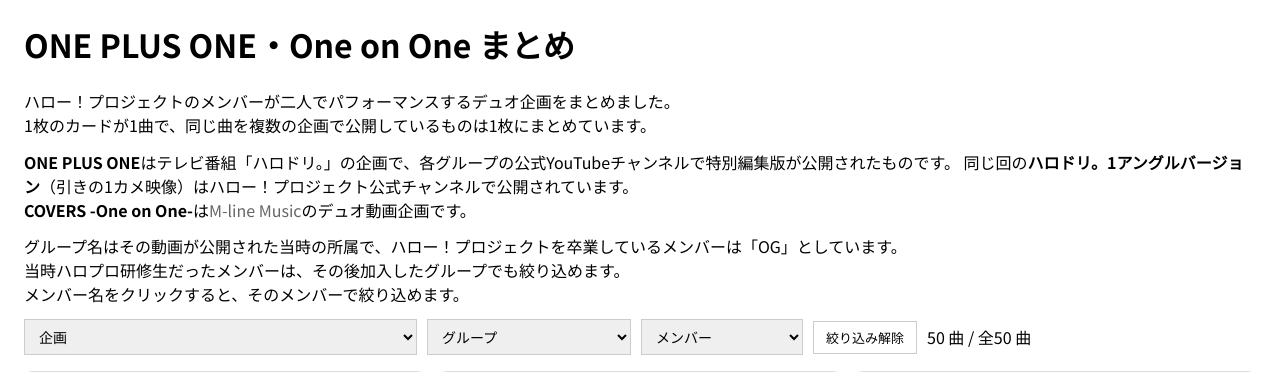
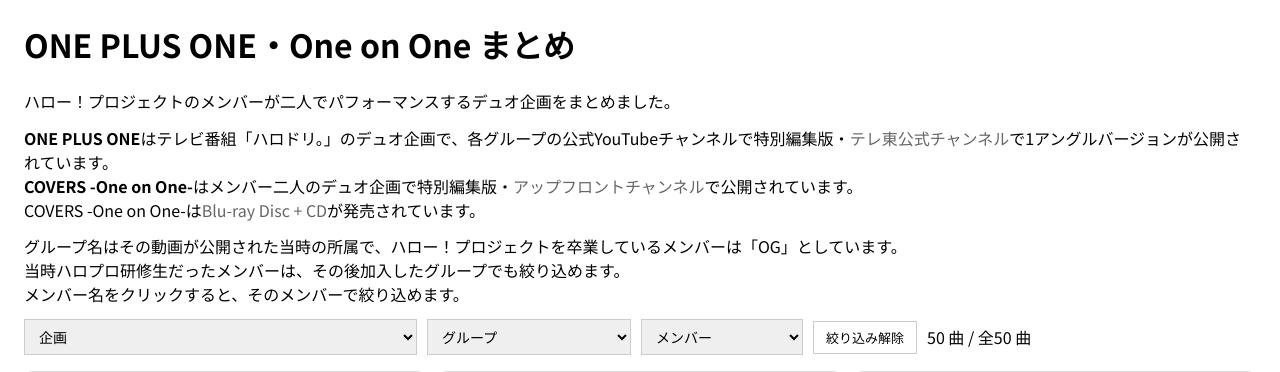
Before and after one commit to yxmxgxn/Cloudflare, a PHP site: page /HelloYouTube/oneplusone.php in a window 1280 px wide. Shown: the part 40-412 px from the top of the page. Run offline with PHP 8.4, Linux system fonts and the light colour scheme.

Commit message:
Footer修正

```diff
--- a/HelloYouTube/oneplusone.php
+++ b/HelloYouTube/oneplusone.php
@@ -13,11 +13,10 @@
   <h1>ONE PLUS ONE・One on One まとめ</h1>
 <div class="opo-lead">
   <p>ハロー！プロジェクトのメンバーが二人でパフォーマンスするデュオ企画をまとめました。<br>
-  1枚のカードが1曲で、同じ曲を複数の企画で公開しているものは1枚にまとめています。</p>
 
-  <p><strong>ONE PLUS ONE</strong>はテレビ番組「ハロドリ。」の企画で、各グループの公式YouTubeチャンネルで特別編集版が公開されたものです。
-  同じ回の<strong>ハロドリ。1アングルバージョン</strong>（引きの1カメ映像）はハロー！プロジェクト公式チャンネルで公開されています。<br>
-  <strong>COVERS -One on One-</strong>は<a href="https://www.youtube.com/@M-lineMusic" target="_blank" rel="noopener noreferrer">M-line Music</a>のデュオ動画企画です。</p>
+  <p><strong>ONE PLUS ONE</strong>はテレビ番組「ハロドリ。」のデュオ企画で、各グループの公式YouTubeチャンネルで特別編集版・<a href="https://www.youtube.com/@TVTOKYO" target="_blank" rel="noopener noreferrer">テレ東公式チャンネル</a>で1アングルバージョンが公開されています。<br>
+  <strong>COVERS -One on One-</strong>はメンバー二人のデュオ企画で特別編集版・<a href="https://www.youtube.com/@upfrontchannel" target="_blank" rel="noopener noreferrer">アップフロントチャンネル</a>で公開されています。<br>
+  COVERS -One on One-は<a href="https://helloproject.com/release/6817/" target="_blank" rel="noopener noreferrer">Blu-ray Disc + CD</a>が発売されています。</p>
 
   <p>グループ名はその動画が公開された当時の所属で、ハロー！プロジェクトを卒業しているメンバーは「OG」としています。<br>
   当時ハロプロ研修生だったメンバーは、その後加入したグループでも絞り込めます。<br>
--- a/Juice=Juice/juice-documentary.php
+++ b/Juice=Juice/juice-documentary.php
@@ -1,5 +1,5 @@
 <?php
-  $title = "Juice=Juice結成時に公開された公式チャンネルの密着映像 密着映像まとめ";
+  $title = "Juice=Juice結成時 公式チャンネルの密着映像 まとめ";
   $description = "Juice=Juice結成時に公開されたJuice=Juiceの公式チャンネルのメジャーデビュー前後の密着映像をまとめました。";
   $jsonld_type = "Dataset";
   $about = ["name" => "Juice=Juice", "type" => "MusicGroup"];
@@ -15,7 +15,7 @@
 ?>
 
 <main>
-  <h1>Juice=Juice結成時に公開された公式チャンネルの密着映像 まとめ</h1>
+  <h1>Juice=Juice結成時 公式チャンネルの密着映像 まとめ</h1>
   <a href="https://www.youtube.com/@juicejuice" target="_blank" rel="noopener noreferrer">Juice=Juiceの公式チャンネル</a>のメジャーデビュー前後の密着映像をまとめました。
   <ul>
     <li><a href="https://www.youtube.com/watch?v=umZqsCLug3M"  target="_blank" rel="noopener noreferrer">Juice=Juice 密着映像 #1</a></li>
--- a/common/disclaimer.php
+++ b/common/disclaimer.php
@@ -7,7 +7,7 @@
 <main>
 <h2>免責事項</h2>
 
-<p>当サイト（karin.heavy.jp / 宮本佳林・M-line・ハロプロ Archive）をご利用いただく前に、以下の内容をご確認ください。</p>
+<p>当サイト（karin-archive.com / 宮本佳林・M-line・ハロプロ Archive）をご利用いただく前に、以下の内容をご確認ください。</p>
 
 <h3>1. 当サイトについて</h3>
 <p>当サイトは、宮本佳林さんを中心にハロー！プロジェクトを応援する一個人が、趣味として運営する非公式のファンサイトです。アップフロントグループ各社、ハロー！プロジェクト、所属アーティストおよび関係各社とは一切関係がありません。当サイトの内容について、これら公式の団体・企業へお問い合わせされませんようお願いいたします。</p>
--- a/common/footer.php
+++ b/common/footer.php
@@ -1,29 +1,38 @@
 <footer>
 <div class="share-area">
 <?php
-  $s_url = urlencode("https://karin.heavy.jp" . $_SERVER['REQUEST_URI']);
-  $s_txt = urlencode(isset($title) ? $title . " | 宮本佳林・M-line・ハロプロ Archive" : "宮本佳林・M-line・ハロプロ Archive");
+  // 共有用の絶対URL。ビルド時に build/build.sh が OLD_URL をデプロイ先ドメインへ置換する
+  $page_url  = "https://karin-archive.com" . $_SERVER['REQUEST_URI'];
+  $share_ttl = isset($p_title_full) ? $p_title_full : "宮本佳林・M-line・ハロプロ Archive";
+  // rawurlencode: 空白が + ではなく %20 になる(URLを値として渡すのでこちらが無難)
+  $s_url = rawurlencode($page_url);
+  $s_txt = rawurlencode($share_ttl);
 ?>
 <p>Share:
-  <a href="https://x.com/share?url=<?php echo $s_url; ?>&text=<?php echo $s_txt; ?>" target="_blank" class="btn-x">X</a>
-  <a href="https://www.threads.com/intent/post?text=<?php echo $s_txt; ?>&url=<?php echo $s_url; ?>" target="_blank" rel="noopener" class="btn-threads">Threads</a>
-  <a href="https://social-plugins.line.me/lineit/share?url=<?php echo $s_url; ?>" target="_blank" class="btn-line">LINE</a>
-  <button onclick="sharePage()" class="btn-copy">その他で送る/保存</button></p>
+  <a href="https://x.com/share?url=<?php echo $s_url; ?>&amp;text=<?php echo $s_txt; ?>" target="_blank" rel="noopener" class="btn-x">X</a>
+  <a href="https://www.threads.com/intent/post?text=<?php echo $s_txt; ?>&amp;url=<?php echo $s_url; ?>" target="_blank" rel="noopener" class="btn-threads">Threads</a>
+  <a href="https://social-plugins.line.me/lineit/share?url=<?php echo $s_url; ?>" target="_blank" rel="noopener" class="btn-line">LINE</a>
+  <button type="button" onclick="sharePage()" class="btn-copy">その他で送る/保存</button></p>
 </div>
 
 
 <script>
-function sharePage() {
+async function sharePage() {
+  var data = {
+    title: <?php echo json_encode($share_ttl, JSON_UNESCAPED_UNICODE | JSON_HEX_TAG | JSON_HEX_APOS | JSON_HEX_QUOT | JSON_HEX_AMP | JSON_UNESCAPED_SLASHES); ?>,
+    url:   <?php echo json_encode($page_url,  JSON_UNESCAPED_UNICODE | JSON_HEX_TAG | JSON_HEX_APOS | JSON_HEX_QUOT | JSON_HEX_AMP | JSON_UNESCAPED_SLASHES); ?>
+  };
   if (navigator.share) {
-    navigator.share({
-      title: '<?php echo $p_title; ?>',
-      url: 'https://karin.heavy.jp<?php echo $_SERVER['REQUEST_URI']; ?>'
-    }).catch(console.error);
-  } else {
-    // PCブラウザなどで共有機能がない場合は、URLをクリップボードにコピーする
-    const url = 'https://karin.heavy.jp<?php echo $_SERVER['REQUEST_URI']; ?>';
-    navigator.clipboard.writeText(url);
+    try { await navigator.share(data); }
+    catch (e) { if (e.name !== 'AbortError') console.error(e); }   // AbortErrorは利用者が閉じただけ
+    return;
+  }
+  // 共有機能がないブラウザ(PCなど)はURLをクリップボードにコピーする
+  try {
+    await navigator.clipboard.writeText(data.url);   // 完了を待ってから成功を伝える
     alert('URLをコピーしました！');
+  } catch (e) {
+    prompt('このURLをコピーしてください', data.url); // http やコピー拒否のときの逃げ道
   }
 }
 </script>
@@ -120,6 +129,8 @@ function sharePage() {
       if (!d) return;
       msg.textContent = d.error === 'rate'
         ? '短い間に送りすぎのようです。少し時間をおいてください'
+        : d.error === 'turnstile'   // 開いた直後で Turnstile がまだ読み込めていない
+        ? '確認中です。少し待ってからもう一度送信してください'
         : '送信できませんでした。時間をおいて試してください';
       sendBtn.disabled = false;
       resetTurnstile();
@@ -133,11 +144,11 @@ function sharePage() {
 </script>
 
 <ul class="footer-links">
-  <li><a href="/common/privacy" target="_blank">プライバシーポリシー</a></li>
-  <li><a href="/common/disclaimer" target="_blank">免責事項</a></li>
+  <li><a href="/common/privacy" target="_blank" rel="noopener">プライバシーポリシー</a></li>
+  <li><a href="/common/disclaimer" target="_blank" rel="noopener">免責事項</a></li>
   <li class="footer-break"></li>
-  <li><a href="https://tools.ymgn0829.workers.dev/sns-links/" target="_blank">SNS Link</a></li>
-  <li><a href="https://x.com/yxmxgxn" target="_blank">X @yxmxgxn</a></li>
+  <li><a href="https://tools.ymgn0829.workers.dev/sns-links/" target="_blank" rel="noopener">SNS Link</a></li>
+  <li><a href="https://x.com/yxmxgxn" target="_blank" rel="noopener">X @yxmxgxn</a></li>
   <li>&copy; 2026 @yxmxgxn</li>
 </ul>
 </footer>
--- a/common/header.php
+++ b/common/header.php
@@ -9,13 +9,15 @@
 <meta name="viewport" content="width=device-width, initial-scale=1">
 <?php
   $p_title = isset($title) ? $title : "宮本佳林・M-line・ハロプロ Archive";
+  // タブ・OGP・共有に使う完全なタイトル。JSON-LD の name はページ名だけでよいので $p_title を使う
+  $p_title_full = isset($title) ? $title . " | 宮本佳林・M-line・ハロプロ Archive" : "宮本佳林・M-line・ハロプロ Archive";
   $p_desc  = isset($description) ? $description : "宮本佳林さん・M-line・ハロープロジェクトのデータを公開しています";
   // OGP画像・ホーム画面アイコンのブランド別セット(img/{karin,hello,juice}/)。各ページで 'hello'/'juice' を指定、無ければ karin
   $brand = isset($brand) ? $brand : 'karin';
 ?>
 <meta name="description" content="<?php echo $p_desc; ?>">
 
-<meta property="og:title" content="<?php echo $p_title; ?>">
+<meta property="og:title" content="<?php echo $p_title_full; ?>">
 <meta property="og:description" content="<?php echo $p_desc; ?>">
 <meta property="og:type" content="website">
 <?php
@@ -25,18 +27,16 @@
   if ($canonical_path === '/index' || $canonical_path === '') {
       $canonical_path = '/';
   }
-  $canonical_url = 'https://karin.heavy.jp' . $canonical_path;
+  $canonical_url = 'https://karin-archive.com' . $canonical_path;
 ?>
 <meta property="og:url" content="<?php echo $canonical_url; ?>">
-<meta property="og:image" content="https://karin.heavy.jp/img/<?php echo $brand; ?>/ogp-1200x630.png">
+<meta property="og:image" content="https://karin-archive.com/img/<?php echo $brand; ?>/ogp-1200x630.png">
 <meta property="og:site_name" content="宮本佳林・M-line・ハロプロ Archive">
 
+<!-- twitter:title/description/image は未指定なら og: が使われるので置かない(全ページ同じ値になる事故を防ぐ) -->
 <meta name="twitter:card" content="summary_large_image">
-<meta name="twitter:title" content="宮本佳林・M-line・ハロプロ Archive">
-<meta name="twitter:description" content="宮本佳林さん・M-line・ハロープロジェクトのデータを公開しています">
-<meta name="twitter:image" content="https://karin.heavy.jp/img/<?php echo $brand; ?>/ogp-1200x630.png">
 
-<title><?php if (isset($title)) {echo $title . " | 宮本佳林・M-line・ハロプロ Archive"; } else {echo "宮本佳林・M-line・ハロプロ Archive"; } ?></title>
+<title><?php echo $p_title_full; ?></title>
 
 <!-- Webフォント(style.css の body で 'Noto Sans JP' を指定しているため必要) -->
 
--- a/common/privacy.php
+++ b/common/privacy.php
@@ -7,7 +7,7 @@
 <main>
 <h1>プライバシーポリシー</h1>
 
-<p>当サイト（karin.heavy.jp / 宮本佳林・M-line・ハロプロ Archive）における情報の取扱いについて定めます。</p>
+<p>当サイト（karin-archive.com / 宮本佳林・M-line・ハロプロ Archive）における情報の取扱いについて定めます。</p>
 
 <h3>1. アクセス解析について</h3>
 <p>当サイトでは、利用状況の把握のためにGoogleアナリティクス（Google Analytics）を利用しています。Googleアナリティクスはデータ収集のためにCookieを使用します。収集される情報は匿名であり、個人を特定するものではありません。収集を希望されない場合は、お使いのブラウザの設定、またはGoogleが提供するオプトアウトアドオン（<a href="https://tools.google.com/dlpage/gaoptout" target="_blank" rel="noopener">https://tools.google.com/dlpage/gaoptout</a>）により無効化できます。</p>
--- a/css/style.css
+++ b/css/style.css
@@ -674,6 +674,12 @@ footer a {
     color: #fff;
 }
 
+/* Threadsのボタン（公式色＝黒） */
+.btn-threads {
+    background: #000;
+    color: #fff;
+}
+
 /* LINEのボタン（公式色） */
 .btn-line {
     background: #06C755;
@@ -687,11 +693,12 @@ footer a {
     cursor: pointer;
 }
 
-.share-buttons a:hover {
+.share-area a:hover {
     opacity: 0.7;
 }
 
 .btn-x,
+.btn-threads,
 .btn-line,
 .btn-copy {
   display: inline-block;
@@ -2427,8 +2434,11 @@ footer a {
 }
 
 /* TikTokは縦動画なので高さを決め打ちする(埋め込み側で調整されない) */
+/* TikTokは縦動画で細いので、Xの埋め込みと同じく列の中央に置く */
 .dc-embed[data-type="tiktok"] .dc-slot {
   max-width: min(100%, 340px);
+  margin-left: auto;
+  margin-right: auto;
 }
 
 .dc-embed[data-type="tiktok"] .dc-slot iframe {
--- a/robot.txt
+++ b/robot.txt
@@ -3,4 +3,4 @@ Allow: /
 Disallow: /common/
 Disallow: /Spreadsheet/
 Disallow: /Timeline/
-Sitemap: https://karin.heavy.jp/sitemap.xml
+Sitemap: https://karin-archive.com/sitemap.xml
```
Also changed, not shown: common/birthday_footer.php (+27 -18 lines), decabeats.php (+4 -5 lines), 1 other file.
